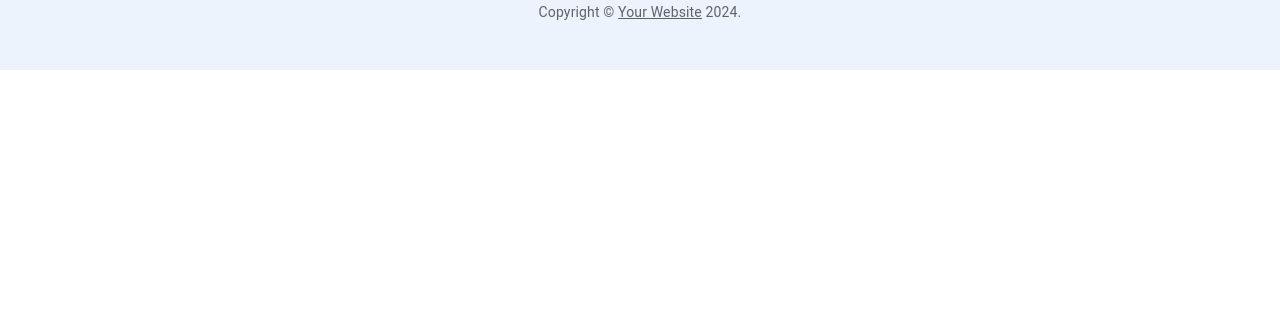
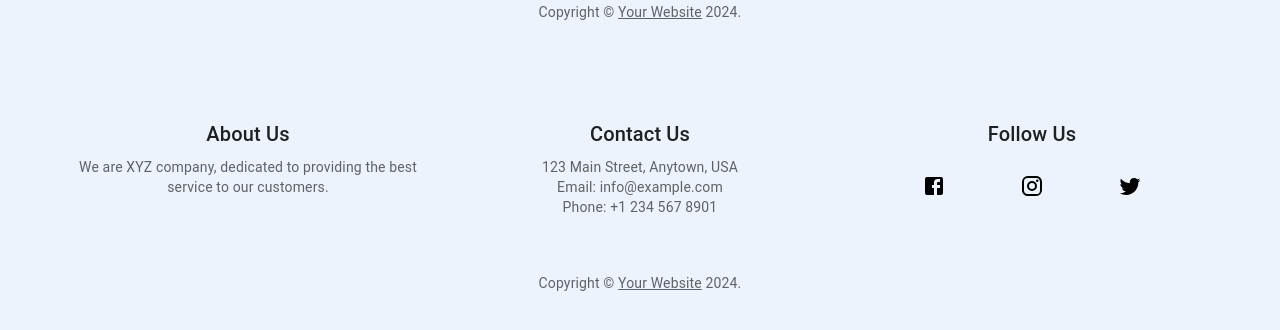
Before and after one commit to Manaspatil30/Team3_FrontEnd, a React (Create React App) app: page / in a window 1280 px wide. Shown: the part 2697-3027 px from the top of the page. Before the commit the page ends 2767 px from the top, so only its background shows below. Built offline with nearby package versions, Linux system fonts and the light colour scheme.

Commit message:
added routes to cart and signup

```diff
--- a/src/App.js
+++ b/src/App.js
@@ -2,8 +2,15 @@ import Home from './pages/Home';
 import Navbar from './components/Navbar';
 import { BrowserRouter, Route, Routes } from 'react-router-dom';
 import Explore from './pages/Explore';
+import Signup from './pages/Signup';
+import Footer from './components/Footer';
+import axios from "axios";
+import Cart from './pages/Cart';
 
 function App() {
+
+  axios.defaults.baseURL = 'http://localhost:3001/';
+
   return (
     <div className="app">
       <Navbar />
@@ -11,8 +18,11 @@ function App() {
       <Routes>
         <Route path='/' element={<Home/>}/>
         <Route path='/explore' element={<Explore/>}/>
+        <Route path='/signUp' element={<Signup/>}/>
+        <Route path='/Cart' element={<Cart/>}/>
       </Routes>
       </BrowserRouter>
+      <Footer/>
     </div>
   );
 }
```
